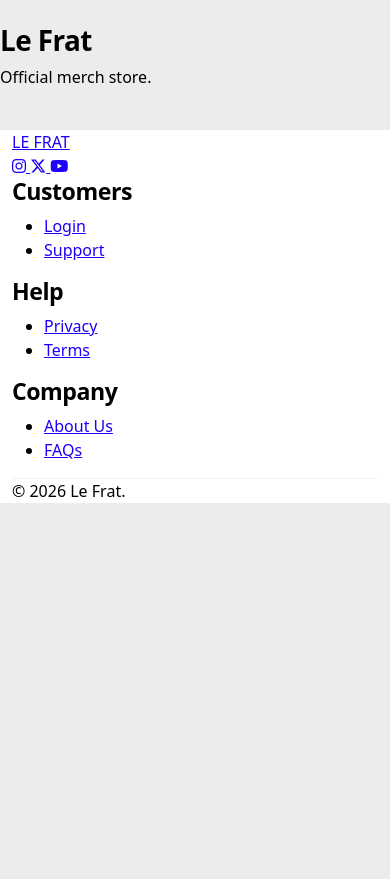
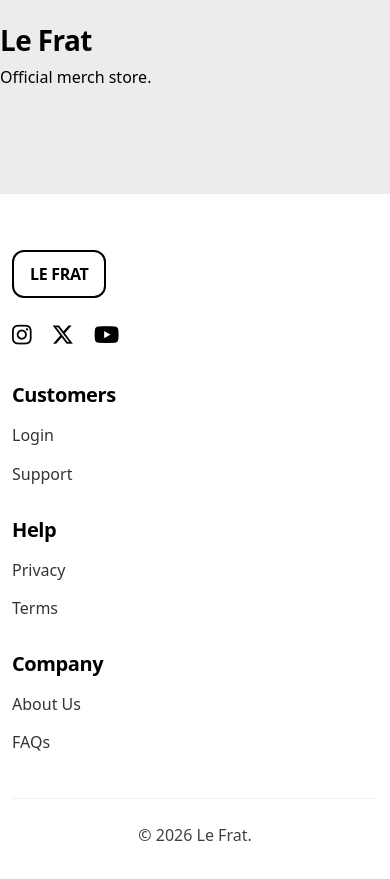
Before and after one commit to madlp24/le-frat, a Django app: page / in a window 390 px wide. Shown: the part 57-936 px from the top of the page. Before the commit the page ends 560 px from the top, so only its background shows below. Run offline with Django 5.2, Linux system fonts and the light colour scheme; some libraries are stand-ins or nearby versions.

Commit message:
Corrected some footer styling

```diff
--- a/static/css/base.css
+++ b/static/css/base.css
@@ -526,11 +526,6 @@ form[method="GET"]{
   right: -10px;
 }
 
-.lf-footer{
-  background: #fff;
-  border-top: 1px solid rgba(0,0,0,0.08);
-}
-
 .lf-newsletter{
   display: flex;
   gap: .75rem;
@@ -541,6 +536,190 @@ form[method="GET"]{
   flex: 1 1 220px;
 }
 
+/* ================================
+   Footer (Le Frat)
+================================ */
+.lf-footer{
+  background: #fff;
+  border-top: 1px solid rgba(0,0,0,0.08);
+  margin-top: 4rem;
+}
+
+.lf-footer__inner{
+  padding-top: 3.5rem;
+  padding-bottom: 2rem;
+}
+
+.lf-footer__grid{
+  display: grid;
+  grid-template-columns: 1.4fr 1fr 1fr 1fr;
+  gap: 2rem;
+  align-items: start;
+}
+
+.lf-footer__logo{
+  display: inline-block;
+  font-weight: 900;
+  letter-spacing: -0.02em;
+  text-decoration: none;
+  color: var(--lf-black);
+  border: 2px solid var(--lf-black);
+  padding: .6rem 1rem;
+  border-radius: .75rem;
+}
+
+.lf-footer__socials{
+  margin-top: 1.25rem;
+  display: flex;
+  gap: 1.25rem;
+  align-items: center;
+}
+
+.lf-footer__social{
+  color: var(--lf-black);
+  font-size: 1.4rem;
+  text-decoration: none;
+}
+
+.lf-footer__social:hover{
+  color: var(--lf-blue);
+}
+
+.lf-footer__title{
+  font-size: 1.25rem;
+  font-weight: 800;
+  margin-bottom: 1rem;
+}
+
+.lf-footer__links{
+  list-style: none;
+  padding: 0;
+  margin: 0;
+  display: grid;
+  gap: .9rem;
+}
+
+.lf-footer__links a{
+  color: rgba(0,0,0,.8);
+  text-decoration: none;
+}
+
+.lf-footer__links a:hover{
+  color: var(--lf-black);
+  text-decoration: underline;
+}
+
 .lf-footer__bottom{
+  margin-top: 2.75rem;
+  padding-top: 1.5rem;
+  text-align: center;
   border-top: 1px solid rgba(0,0,0,0.06);
+  color: rgba(0,0,0,.75);
 }
+
+/* Responsive */
+@media (max-width: 992px){
+  .lf-footer__grid{
+    grid-template-columns: 1fr 1fr;
+  }
+}
+
+@media (max-width: 576px){
+  .lf-footer__grid{
+    grid-template-columns: 1fr;
+  }
+}
+
+/* ================================
+   Footer (Le Frat)
+================================ */
+.lf-footer{
+  background: #fff;
+  border-top: 1px solid rgba(0,0,0,0.08);
+  margin-top: 4rem;
+}
+
+.lf-footer__inner{
+  padding-top: 3.5rem;
+  padding-bottom: 2rem;
+}
+
+.lf-footer__grid{
+  display: grid;
+  grid-template-columns: 1.4fr 1fr 1fr 1fr;
+  gap: 2rem;
+  align-items: start;
+}
+
+.lf-footer__logo{
+  display: inline-block;
+  font-weight: 900;
+  letter-spacing: -0.02em;
+  text-decoration: none;
+  color: var(--lf-black);
+  border: 2px solid var(--lf-black);
+  padding: .6rem 1rem;
+  border-radius: .75rem;
+}
+
+.lf-footer__socials{
+  margin-top: 1.25rem;
+  display: flex;
+  gap: 1.25rem;
+  align-items: center;
+}
+
+.lf-footer__social{
+  color: var(--lf-black);
+  font-size: 1.4rem;
+  text-decoration: none;
+}
+
+.lf-footer__social:hover{
+  color: var(--lf-blue);
+}
+
+.lf-footer__title{
+  font-size: 1.25rem;
+  font-weight: 800;
+  margin-bottom: 1rem;
+}
+
+.lf-footer__links{
+  list-style: none;
+  padding: 0;
+  margin: 0;
+  display: grid;
+  gap: .9rem;
+}
+
+.lf-footer__links a{
+  color: rgba(0,0,0,.8);
+  text-decoration: none;   /* IMPORTANT */
+}
+
+.lf-footer__links a:hover{
+  color: var(--lf-black);
+  text-decoration: underline;
+}
+
+.lf-footer__bottom{
+  margin-top: 2.75rem;
+  padding-top: 1.5rem;
+  text-align: center;
+  border-top: 1px solid rgba(0,0,0,0.06);
+  color: rgba(0,0,0,.75);
+}
+
+/* Responsive */
+@media (max-width: 992px){
+  .lf-footer__grid{
+    grid-template-columns: 1fr 1fr;
+  }
+}
+
+@media (max-width: 576px){
+  .lf-footer__grid{
+    grid-template-columns: 1fr;
+  }
+}
--- a/templates/base.html
+++ b/templates/base.html
@@ -8,21 +8,11 @@
 
   <title>{% block title %}Le Frat{% endblock %}</title>
 
-  <!-- Favicon (put the file in: static/img/favicon.png) -->
-  <link rel="icon" type="image/png" href="{% static 'img/favicon.png' %}">
+  <!-- Bootstrap -->
+  <link href="https://cdn.jsdelivr.net/npm/bootstrap@5.3.3/dist/css/bootstrap.min.css" rel="stylesheet">
+  <!-- Font Awesome -->
+  <link rel="stylesheet" href="https://cdnjs.cloudflare.com/ajax/libs/font-awesome/6.5.0/css/all.min.css">
 
-  <!-- Bootstrap -->
-  <link
-    href="https://cdn.jsdelivr.net/npm/bootstrap@5.3.3/dist/css/bootstrap.min.css"
-    rel="stylesheet"
-  >
-
-  <!-- Font Awesome (icons) -->
-  <link
-    rel="stylesheet"
-    href="https://cdnjs.cloudflare.com/ajax/libs/font-awesome/6.6.0/css/all.min.css"
-    referrerpolicy="no-referrer"
-  >
 
   <!-- Custom CSS -->
   <link rel="stylesheet" href="{% static 'css/base.css' %}">
@@ -36,7 +26,7 @@
   {% block extra_css %}{% endblock %}
 </head>
 
-<body>
+<body class="d-flex flex-column min-vh-100">
 
   <!-- NAVBAR -->
   {% include "includes/main-nav.html" %}
@@ -45,7 +35,7 @@
   {% include "includes/messages.html" %}
 
   <!-- PAGE CONTENT -->
-  <main class="py-4">
+  <main class="flex-grow-1 py-4">
     {% block content %}{% endblock %}
   </main>
 
@@ -57,16 +47,6 @@
     src="https://cdn.jsdelivr.net/npm/bootstrap@5.3.3/dist/js/bootstrap.bundle.min.js">
   </script>
 
-  <!-- Auto-show Bootstrap toasts (global) -->
-  <script>
-    document.addEventListener("DOMContentLoaded", function () {
-      document.querySelectorAll(".toast").forEach(function (toastEl) {
-        const toast = new bootstrap.Toast(toastEl);
-        toast.show();
-      });
-    });
-  </script>
-
   {% block extra_js %}{% endblock %}
 </body>
 </html>
--- a/templates/includes/footer.html
+++ b/templates/includes/footer.html
@@ -2,11 +2,11 @@
   <div class="container lf-footer__inner">
     <div class="lf-footer__grid">
 
-      <!-- Left: logo + socials -->
+      <!-- Brand + socials -->
       <div class="lf-footer__brand">
         <a href="{% url 'home' %}" class="lf-footer__logo">LE FRAT</a>
 
-        <div class="lf-footer__socials">
+        <div class="lf-footer__socials" aria-label="Social links">
           <a class="lf-footer__social" href="#" aria-label="Instagram">
             <i class="fa-brands fa-instagram"></i>
           </a>
```
Also changed, not shown: marketing/templates/marketing/about.html (added, +25 -0 lines), marketing/templates/marketing/faqs.html (added, +66 -0 lines), marketing/templates/marketing/privacy.html (added, +38 -0 lines), marketing/templates/marketing/support.html (added, +82 -0 lines), marketing/templates/marketing/terms.html (added, +38 -0 lines), marketing/templates/about.html (deleted), marketing/templates/faqs.html (deleted), marketing/templates/privacy.html (deleted), marketing/templates/support.html (deleted), marketing/templates/terms.html (deleted).
